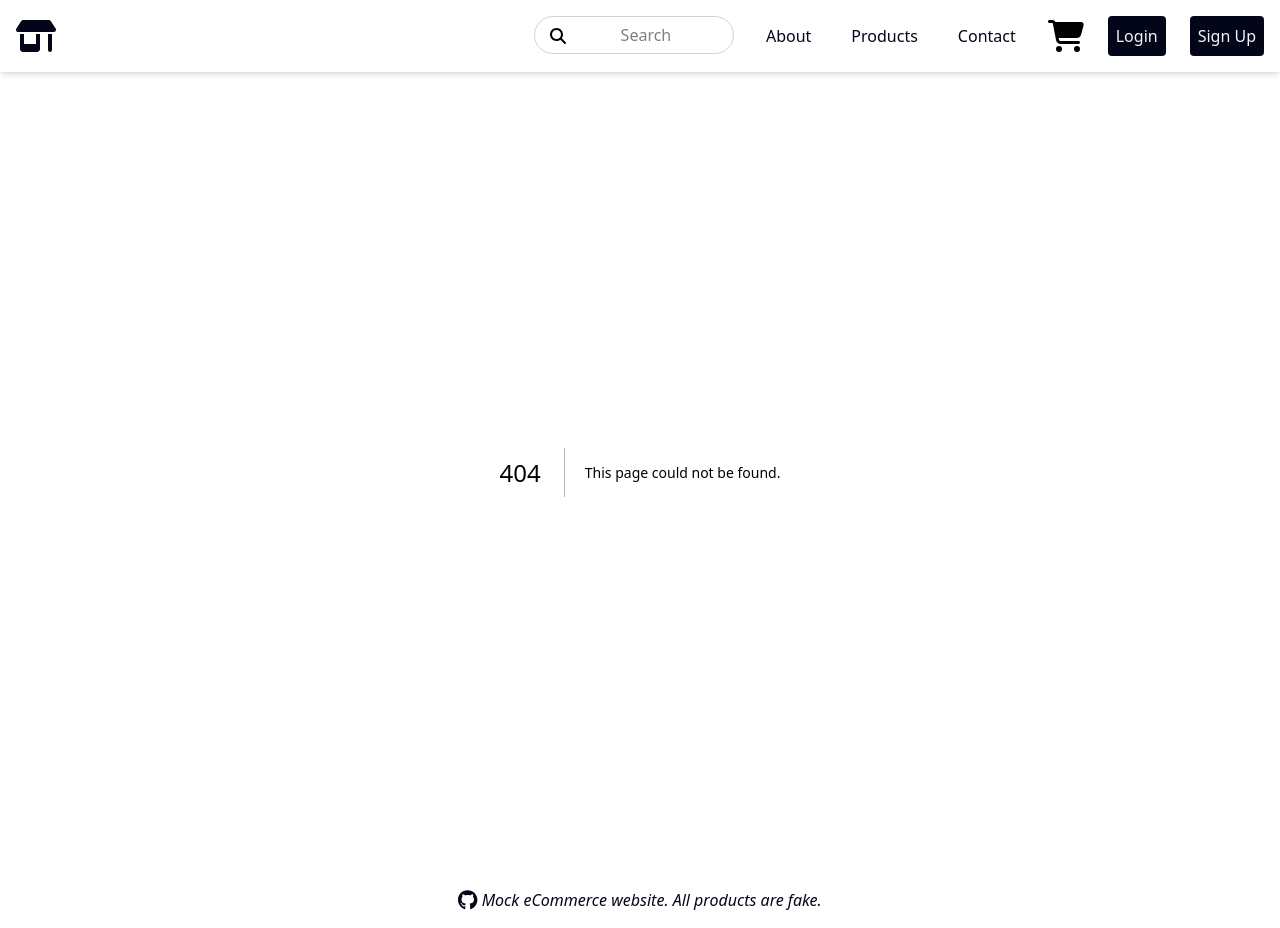
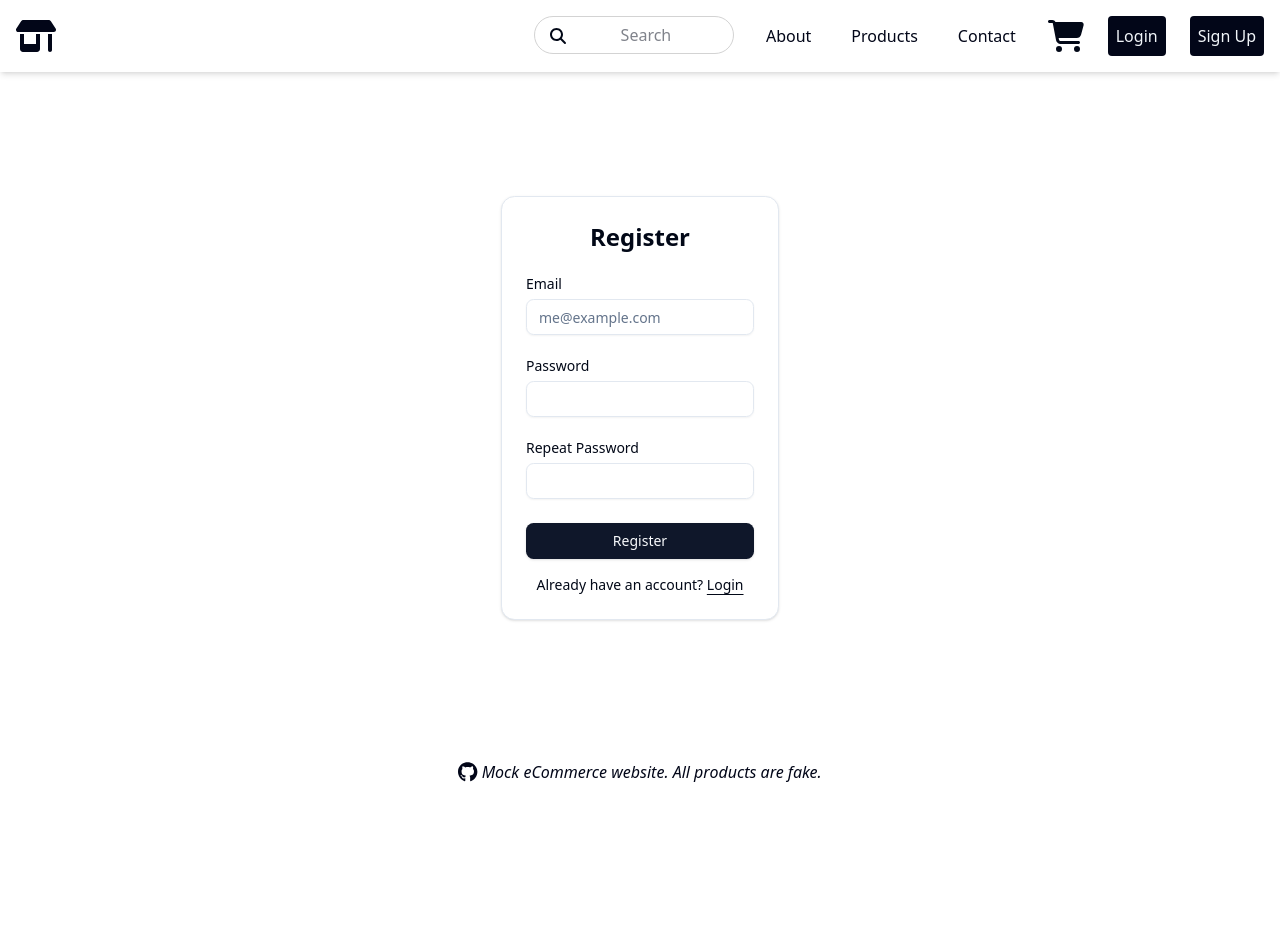
Before and after one commit to 0xRenegade/nextjs-commerce, a Next.js app: page /register in a window 1280 px wide. Before the commit this address had no page. After the commit the page ends 800 px from the top, so only its background shows below. Built offline with nearby package versions, Linux system fonts and the light colour scheme; no server answers.

Commit message:
next auth integration complete

```diff
--- a/package.json
+++ b/package.json
@@ -18,15 +18,18 @@
     "@fortawesome/free-regular-svg-icons": "^6.7.2",
     "@fortawesome/free-solid-svg-icons": "^6.7.2",
     "@fortawesome/react-fontawesome": "^0.2.2",
+    "@next-auth/prisma-adapter": "^1.0.7",
     "@prisma/client": "^6.5.0",
     "@radix-ui/react-dialog": "^1.1.6",
     "@radix-ui/react-label": "^2.1.2",
     "@radix-ui/react-slot": "^1.1.2",
     "@tailwindcss/postcss": "^4.0.7",
+    "bcrypt": "^5.1.1",
     "class-variance-authority": "^0.7.1",
     "clsx": "^2.1.1",
     "lucide-react": "^0.475.0",
     "next": "15.1.7",
+    "next-auth": "^4.24.11",
     "postcss": "^8.5.3",
     "react": "^19.0.0",
     "react-dom": "^19.0.0",
@@ -36,6 +39,8 @@
   },
   "devDependencies": {
     "@eslint/eslintrc": "^3",
+    "@types/bcrypt": "^5.0.2",
+    "@types/next-auth": "^3.13.0",
     "@types/node": "^20",
     "@types/react": "^19",
     "@types/react-dom": "^19",
--- /dev/null
+++ b/src/app/dashboard/page.tsx
@@ -0,0 +1,20 @@
+"use client"
+import { useSession } from "next-auth/react"
+
+export default function Dashboard() {
+  const { data: session } = useSession()
+
+  if (!session) return <p>Loading...</p>
+
+  return (
+    <div>
+      <h1>Welcome, {session.user.email}</h1>
+      <p>ROLE: {session.user.role}</p>
+      {session.user.role === "SHOP_OWNER" ? (
+        <p>Manage your shop</p>
+      ) : (
+        <p>Browse the catalog</p>
+      )}
+    </div>
+  )
+}
--- a/src/app/globals.css
+++ b/src/app/globals.css
@@ -121,3 +121,17 @@
   border-radius: 20px;
   max-width: 200px;
 }
+
+.form-success,
+.form-error {
+  font-style: italic;
+  font-size: 12px;
+}
+
+.form-succes {
+  color: green
+}
+
+.form-error {
+  color: red;
+}
--- a/src/app/layout.tsx
+++ b/src/app/layout.tsx
@@ -1,14 +1,9 @@
-// "use client"
+"use client"
 
-import type { Metadata } from "next"
 import "./globals.css"
 import NavBar from "@/components/layout/NavBar"
 import Footer from "@/components/layout/Footer"
-
-export const metadata: Metadata = {
-  title: "Nextjs Commerce",
-  description: "Created by 0xRenegade",
-}
+import { SessionProvider } from "next-auth/react"
 
 export default function RootLayout({
   children,
@@ -17,11 +12,16 @@ export default function RootLayout({
 }>) {
   return (
     <html lang="en">
+      <head>
+        <title>Nextjs eCommerce</title>
+      </head>
       <body>
         <div className="flex flex-col min-h-screen">
-          <NavBar />
-          {children}
-          <Footer />
+          <SessionProvider>
+            <NavBar />
+            {children}
+            <Footer />
+          </SessionProvider>
         </div>
       </body>
     </html>
--- a/src/app/login/page.tsx
+++ b/src/app/login/page.tsx
@@ -1,3 +1,5 @@
+"use client"
+
 import type React from "react"
 import { Button } from "@/components/ui/button"
 import {
@@ -10,11 +12,40 @@ import {
 import { Input } from "@/components/ui/input"
 import { Label } from "@/components/ui/label"
 import Link from "next/link"
+import { useState } from "react"
+import { useRouter } from "next/navigation"
+import { signIn } from "next-auth/react"
 
 export default function Login({
   className,
   ...props
 }: React.ComponentPropsWithoutRef<"div">) {
+  const [email, setEmail] = useState("")
+  const [password, setPassword] = useState("")
+  const [error, setError] = useState<null | string>(null)
+  const router = useRouter()
+
+  const handleSubmit = async (e: any): Promise<void> => {
+    e.preventDefault()
+    const res: any = await signIn("credentials", {
+      redirect: false,
+      email,
+      password,
+    })
+
+    if (res.error) {
+      console.log(res.error)
+
+      if (res.status === 401) {
+        setError("Incorrect username or password")
+      }
+
+      return
+    }
+
+    router.push("/dashboard")
+  }
+
   return (
     <main className="flex flex-1 flex-col items-center justify-center text-center p-4 gap-5">
       <Card>
@@ -28,13 +59,16 @@ export default function Login({
           <form>
             <div className="flex flex-col gap-6">
               <div className="grid gap-2">
+                <div className="flex items-start flex-col gap-2">
                   <Label htmlFor="email">Email</Label>
                   <Input
                     id="email"
                     type="email"
                     placeholder="me@example.com"
+                    onChange={(e: any) => setEmail(e.target.value)}
                     required
                   />
+                </div>
               </div>
               <div className="grid gap-2">
                 <div className="flex items-center">
@@ -46,14 +80,23 @@ export default function Login({
                     Forgot your password?
                   </Link>
                 </div>
-                <Input id="password" type="password" required />
+                <Input
+                  id="password"
+                  type="password"
+                  onChange={(e: any) => setPassword(e.target.value)}
+                  required
+                />
               </div>
-              <Button type="submit" className="w-full">
+              <Button
+                onClick={(e) => handleSubmit(e)}
+                type="submit"
+                className="w-full"
+              >
                 Login
               </Button>
-              <Button variant="outline" className="w-full">
+              {/* <Button variant="outline" className="w-full">
                 Login with Google
-              </Button>
+              </Button> */}
             </div>
             <div className="mt-4 text-center text-sm">
               Don&apos;t have an account?{" "}
--- /dev/null
+++ b/src/app/register/page.tsx
@@ -0,0 +1,128 @@
+"use client"
+
+import { Card, CardHeader, CardTitle, CardContent } from "@/components/ui/card"
+import { Label } from "@/components/ui/label"
+import { Input } from "@/components/ui/input"
+import { ChangeEvent, useState } from "react"
+import Link from "next/link"
+import { Button } from "@/components/ui/button"
+import { useRouter } from "next/navigation"
+
+export default function Register() {
+  const [email, setEmail] = useState<string>("")
+  const [password, setPassword] = useState<string>("")
+  const [repeatPassword, setRepeatPassword] = useState<string>("")
+  const [error, setError] = useState<null | string>(null)
+  const [message, setMessage] = useState<null | string>(null)
+  const router = useRouter()
+
+  const handleSubmit = async (e: any) => {
+    e.preventDefault()
+
+    setError(null)
+    setMessage(null)
+
+    if (email === "" || password === "" || repeatPassword === "") {
+      setError("One or more fields are missing")
+      return
+    }
+
+    if (password !== repeatPassword) {
+      setError("Passwords do not match")
+      return
+    }
+
+    const res = await fetch("/api/register", {
+      method: "POST",
+      headers: {
+        "Content-Type": "application/json",
+      },
+      body: JSON.stringify({
+        email: email,
+        password: password,
+      }),
+    })
+
+    const data = await res.json()
+    console.log(res.status)
+
+    if (res.status === 400) {
+      setError("User already exists")
+      return
+    }
+
+    if (res.status === 201) {
+      setMessage("User created successfully")
+
+      setTimeout(() => {
+        router.push("/login")
+      }, 1500)
+    }
+  }
+  return (
+    <main className="flex flex-1 flex-col items-center justify-center text-center p-4 gap-5">
+      <Card>
+        <CardHeader>
+          <CardTitle className="text-2xl">Register</CardTitle>
+        </CardHeader>
+        <CardContent>
+          <form>
+            <div className="flex flex-col gap-6">
+              <div className="grid gap-2">
+                <div className="flex items-start flex-col gap-2">
+                  <Label htmlFor="email">Email</Label>
+                  <Input
+                    id="email"
+                    type="email"
+                    placeholder="me@example.com"
+                    onChange={(e: ChangeEvent<HTMLInputElement>) =>
+                      setEmail(e.target.value)
+                    }
+                    required
+                  />
+                </div>
+              </div>
+              <div className="grid gap-2">
+                <div className="flex items-start flex-col gap-2">
+                  <Label htmlFor="password">Password</Label>
+                  <Input
+                    id="password"
+                    type="password"
+                    onChange={(e: ChangeEvent<HTMLInputElement>) =>
+                      setPassword(e.target.value)
+                    }
+                    required
+                  />
+                </div>
+              </div>
+              <div className="grid gap-2">
+                <div className="flex items-start flex-col gap-2">
+                  <Label htmlFor="password">Repeat Password</Label>
+                  <Input
+                    id="repeat-password"
+                    type="password"
+                    onChange={(e: ChangeEvent<HTMLInputElement>) =>
+                      setRepeatPassword(e.target.value)
+                    }
+                    required
+                  />
+                </div>
+              </div>
+              <Button onClick={handleSubmit} className="w-full">
+                Register
+              </Button>
+              {error && <p className="form-error">{error}</p>}
+              {message && <p className="form-success">{message}</p>}
+            </div>
+            <div className="mt-4 text-center text-sm">
+              Already have an account?{" "}
+              <Link href="/login" className="underline underline-offset-4">
+                Login
+              </Link>
+            </div>
+          </form>
+        </CardContent>
+      </Card>
+    </main>
+  )
+}
--- a/src/components/layout/NavBar.tsx
+++ b/src/components/layout/NavBar.tsx
@@ -14,6 +14,7 @@ import { library } from "@fortawesome/fontawesome-svg-core"
 import { FontAwesomeIcon } from "@fortawesome/react-fontawesome"
 import { faShop, faCartShopping } from "@fortawesome/free-solid-svg-icons"
 import SearchBar from "@/components/ui/searchbar"
+import { signOut, useSession } from "next-auth/react"
 
 library.add(faShop, faCartShopping)
 
@@ -38,10 +39,15 @@ const NavItem = {
     TITLE: "Sign Up",
     LINK: "/register",
   },
+  SIXTH: {
+    TITLE: "Logout",
+    LINK: null,
+  },
 }
 
 export default function NavBar() {
   const [isOpen, setIsOpen] = useState<boolean>(false)
+  const { data: session } = useSession()
 
   return (
     <nav className="bg-white shadow-md p-4">
@@ -74,6 +80,8 @@ export default function NavBar() {
           <Link href="/cart" className="flex items-center justify-center">
             <FontAwesomeIcon icon={faCartShopping} size="2xl" />
           </Link>
+          {!session && (
+            <>
               <Link
                 href={NavItem.FOURTH.LINK}
                 className="text-slate-100 bg-slate-950 p-2 rounded"
@@ -86,6 +94,16 @@ export default function NavBar() {
               >
                 {NavItem.FIFTH.TITLE}
               </Link>
+            </>
+          )}
+          {session && (
+            <button
+              onClick={() => signOut({ callbackUrl: "/" })}
+              className="text-slate-100 bg-slate-950 p-2 rounded cursor-pointer"
+            >
+              {NavItem.SIXTH.TITLE}
+            </button>
+          )}
         </div>
 
         {/* Mobile Menu Button */}
--- /dev/null
+++ b/src/pages/api/auth/[...nextauth].ts
@@ -0,0 +1,79 @@
+import NextAuth from "next-auth"
+import CredentialsProvider from "next-auth/providers/credentials"
+import { PrismaAdapter } from "@next-auth/prisma-adapter"
+import { PrismaClient } from "@prisma/client"
+import bcrypt from "bcrypt"
+import { NextAuthOptions, Session, User } from "next-auth"
+import { JWT } from "next-auth/jwt"
+// use AdapterUser as fix for id being number instead of string
+import { AdapterUser } from "next-auth/adapters"
+
+const prisma = new PrismaClient()
+
+export const authOptions: NextAuthOptions = {
+  adapter: PrismaAdapter(prisma),
+  providers: [
+    CredentialsProvider({
+      name: "Credentials",
+      credentials: {
+        email: { label: "Email", type: "text" },
+        password: { label: "Password", type: "password" },
+      },
+      async authorize(credentials) {
+        if (!credentials?.email || !credentials?.password) return null
+
+        const user = await prisma.users.findFirst({
+          where: { email: credentials.email },
+        })
+
+        if (
+          !user ||
+          !(await bcrypt.compare(credentials.password, user.password))
+        ) {
+          return null
+        }
+
+        return user
+      },
+    }),
+  ],
+  callbacks: {
+    async session({
+      session,
+      token,
+    }: {
+      session: Session
+      token: JWT
+    }): Promise<Session> {
+      if (session.user) {
+        session.user.id = token.id
+        session.user.role = token.role
+        session.user.email = token.email!
+      }
+      return session
+    },
+    async jwt({
+      token,
+      user,
+    }: {
+      token: JWT
+      user?: User | AdapterUser
+    }): Promise<JWT> {
+      if (user) {
+        token.id = user.id as number
+        token.role = user.role
+        token.email = user.email
+      }
+      return token
+    },
+  },
+  session: {
+    strategy: "jwt",
+  },
+  secret: process.env.NEXTAUTH_SECRET,
+  pages: {
+    signIn: "/login",
+  },
+}
+
+export default NextAuth(authOptions)
```
Also changed, not shown: src/app/api/register/route.ts (added, +47 -0 lines), types/next-auth.d.ts (added, +26 -0 lines), 1 other file (tests, documents, lock files or other folders). Lines whose indentation alone changed are shown as unchanged.
